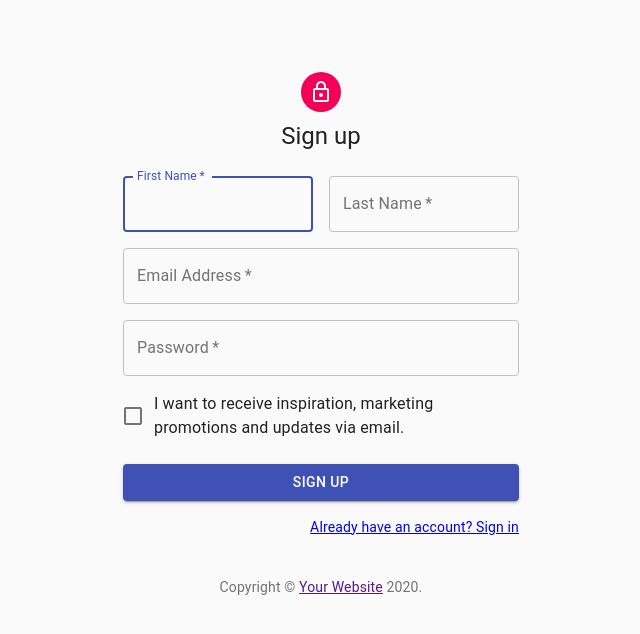
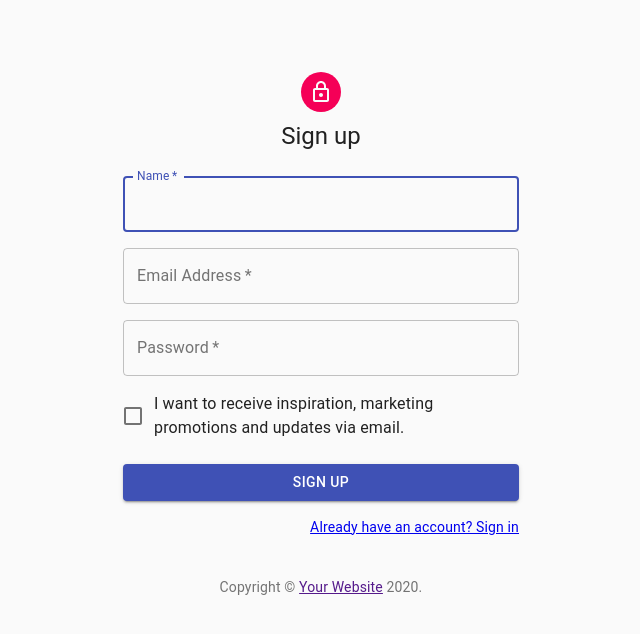
Before and after one commit to dev-mori/LeadIT, a React (Create React App) app: page /signup in a window 1280 px wide. Shown: the top 634 px of the page, without its empty margins (319-959 px from the left). Built offline with nearby package versions, Linux system fonts and the light colour scheme.

Commit message:
feature#56

```diff
--- a/src/components/pages/SignUp.jsx
+++ b/src/components/pages/SignUp.jsx
@@ -89,15 +89,15 @@ const SignUp = () => {
         </Typography>
         <form className={classes.form} onSubmit={handleSubmit}>
           <Grid container spacing={2}>
-            <Grid item xs={12} sm={6}>
+            <Grid item xs={12} sm={14}>
               <TextField
                 autoComplete="fname"
-                name="firstName"
+                name="Name"
                 variant="outlined"
                 required
                 fullWidth
-                id="firstName"
-                label="First Name"
+                id="Name"
+                label=" Name"
                 autoFocus
                 value={username}
                 onChange={(e) => {
@@ -105,21 +105,7 @@ const SignUp = () => {
                 }}
               />
             </Grid>
-            <Grid item xs={12} sm={6}>
-              <TextField
-                variant="outlined"
-                required
-                fullWidth
-                id="lastName"
-                label="Last Name"
-                name="lastName"
-                autoComplete="lname"
-                value={username}
-                onChange={(e) => {
-                  setUsername(e.target.value);
-                }}
-              />
-            </Grid>
+
             <Grid item xs={12}>
               <TextField
                 variant="outlined"
```
